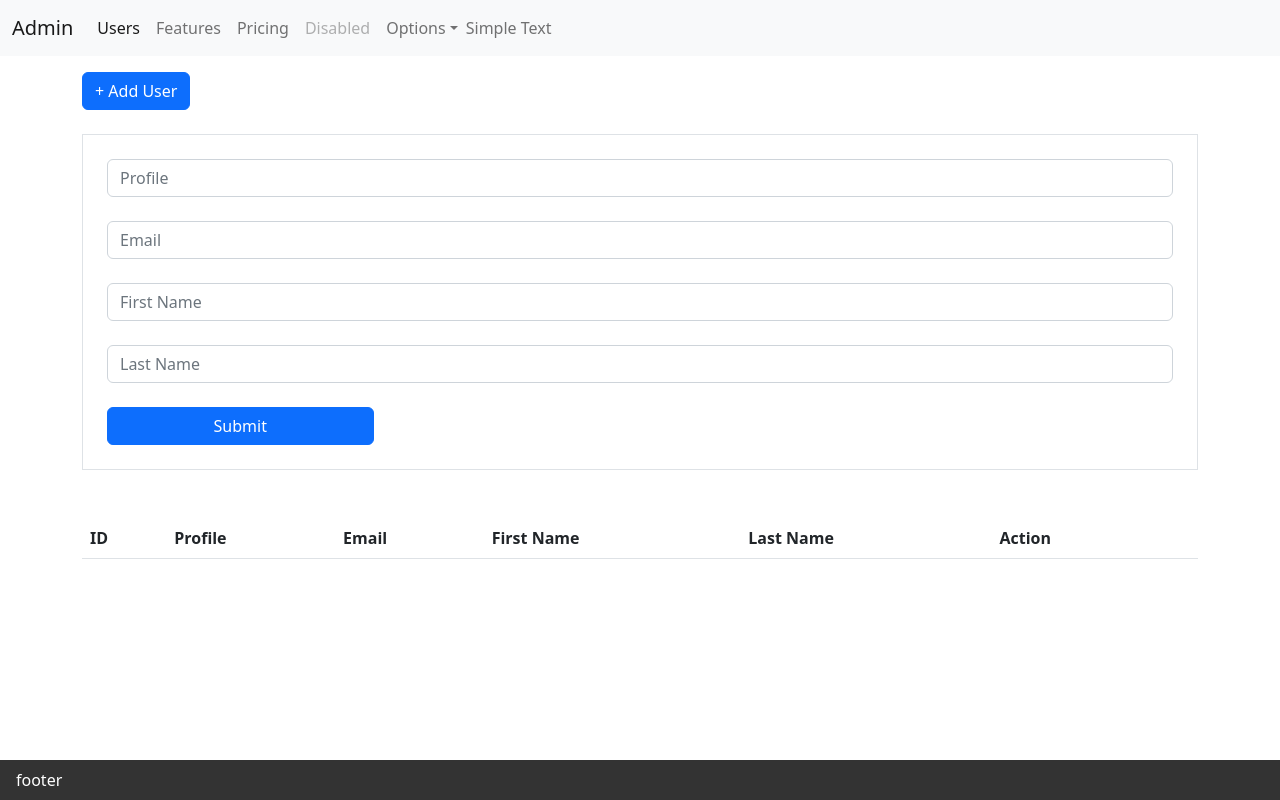
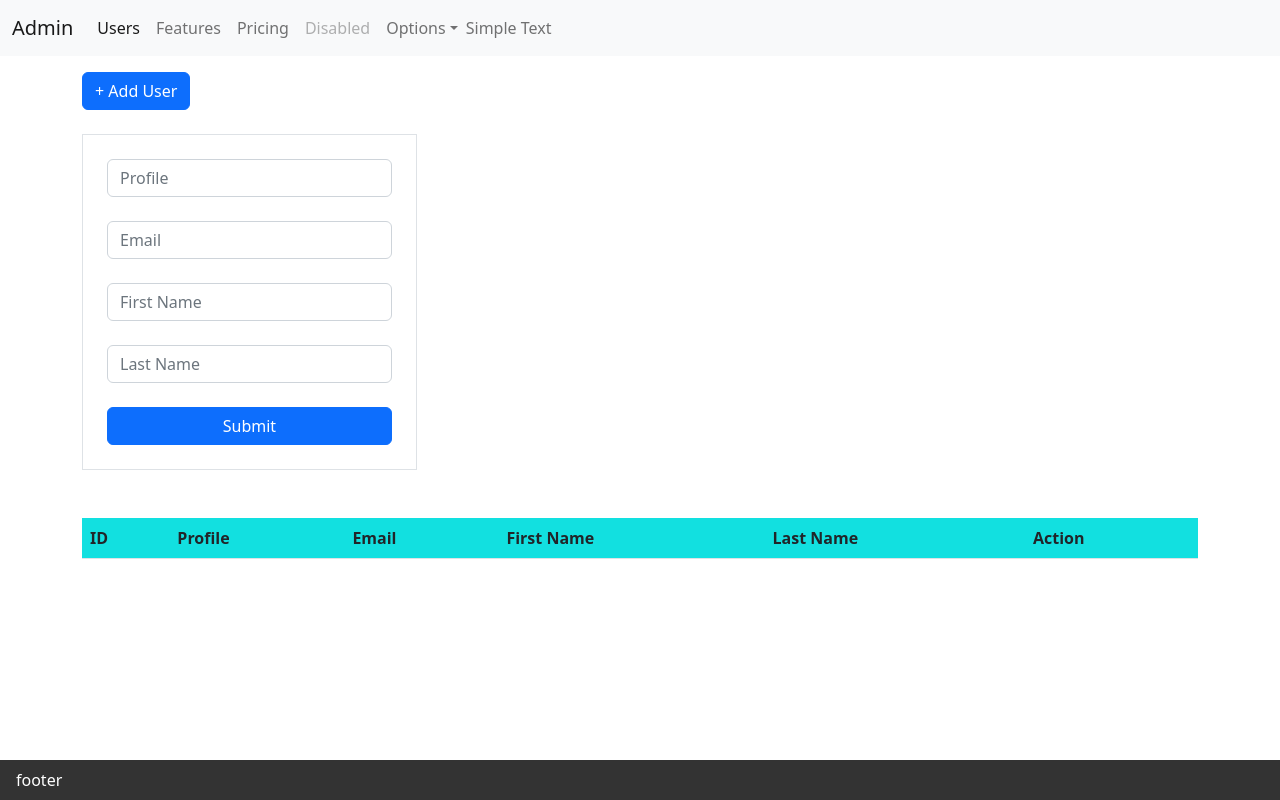
Before and after one commit to lakansantos/lakansantos-coding-interview-Ithinkweb, a React (Create React App) app: page /users in a window 1280 px wide. Both pictures are taken after a click on the button "+ Add User". Built offline with nearby package versions, Linux system fonts and the light colour scheme.

Commit message:
created a userinfo component for table

```diff
--- a/src/styles/main.scss
+++ b/src/styles/main.scss
@@ -1 +1,39 @@
 @import '~bootstrap/dist/css/bootstrap.min.css';
+
+
+.action-icons{
+    font-size: 1.5rem;
+}
+
+.action-icons:hover{
+    cursor: pointer;
+}
+
+tr:nth-child(even){
+    background-color: rgb(241, 241, 241);
+}
+
+
+thead{
+    background-color: rgb(18, 224, 224);
+}
+
+.form-container{
+    width: 30%;
+}
+
+.submit-btn{
+    width: auto;
+}
+
+.table{
+    width: 100%;
+}
+
+
+@media (max-width: 768px){
+    .form-container{
+        width: 80%;
+    }
+
+}
--- a/src/views/users/AddUser.js
+++ b/src/views/users/AddUser.js
@@ -77,7 +77,7 @@ function AddUser ({handleAddUser}) {
 
             // Retrieve existing data from localStorage
             const storedData = localStorage.getItem('formData');
-            // If data already exists, append the new data to it
+            // If data already exists, push the new data to it
             if (storedData) {
                 const parsedData = JSON.parse(storedData);
                 parsedData.push(newFormData);
@@ -99,7 +99,7 @@ function AddUser ({handleAddUser}) {
 
 
     return toggleForm && (
-        <form className='form-container d-flex flex-row justify-content-between align-items-center gap-4 border mt-4 p-4 w-100'
+        <form className='form-container d-flex flex-row justify-content-between align-items-center gap-4 border mt-4 p-4 '
         onSubmit={handleSubmit}>
             <div className='input-field d-flex gap-4 justify-content-between flex-column w-100 needs-validation'>
                 <div className='w-100'>
@@ -128,7 +128,7 @@ function AddUser ({handleAddUser}) {
                     }
                 </div>
 
-                <Button color='primary' className='w-25'>Submit</Button>
+                <Button color='primary' className='submit-btn'>Submit</Button>
             </div>
 
         </form>
--- /dev/null
+++ b/src/views/users/DeleteUser.js
@@ -0,0 +1,10 @@
+import React from "react";
+
+
+const DeleteUser = ({index}) => {
+    console.log(index)
+}
+
+
+
+export default DeleteUser;
--- /dev/null
+++ b/src/views/users/UserInfo.js
@@ -0,0 +1,32 @@
+import {MdOutlineEdit} from 'react-icons/md'
+import {AiFillDelete} from 'react-icons/ai'
+import DeleteUser from './DeleteUser';
+
+const UserInfo = ({index, user}) => {
+    return (
+        <>
+        <tr key={index}>
+            <th scope='row'>{index +1}</th>
+            <td>{user.profile}</td>
+            <td>{user.email}</td>
+            <td>{user.firstName}</td>
+            <td>{user.lastName}</td>
+            <td>
+                <div className="d-flex gap-3">
+                    <MdOutlineEdit className='action-icons' style={{
+                        color: '#3498db',
+                    }}/>
+                    <AiFillDelete className='action-icons' style={{
+                        color: '#e74c3c'
+                    }}
+                    onClick={(e) => DeleteUser({index})}
+                    />
+                </div>
+            </td>
+		</tr>
+        </>
+    )
+}
+
+
+export default UserInfo;
--- a/src/views/users/index.js
+++ b/src/views/users/index.js
@@ -1,8 +1,7 @@
 import React, { useCallback, useEffect, useState } from 'react';
 import {Container, Table, Button} from 'reactstrap';
 import AddUser from './AddUser'
-import {MdOutlineEdit} from 'react-icons/md'
-import {AiFillDelete} from 'react-icons/ai'
+import UserInfo from './UserInfo';
 
 function Index() {
 
@@ -36,7 +35,7 @@ function Index() {
 				<AddUser  handleAddUser={handleAddUser} />
 			}
 
-			<Table className='mt-5'>
+			<Table className='mt-5 table'>
 				<thead>
 					<tr>
 						<th>ID</th>
@@ -45,7 +44,6 @@ function Index() {
 						<th>First Name</th>
 						<th>Last Name</th>
 						<th>Action</th>
-						<th />
 					</tr>
 				</thead>
 
@@ -53,19 +51,7 @@ function Index() {
 				<tbody>
 				{userData.map((user, index) => {
 					return user ?(
-						<tr key={index}>
-							<th scope='row'>{index +1}</th>
-							<td>{user.profile}</td>
-							<td>{user.email}</td>
-							<td>{user.firstName}</td>
-							<td>{user.lastName}</td>
-							<td>
-								<div className="d-flex gap-3">
-									<MdOutlineEdit className='action-icons'/>
-									<AiFillDelete className='action-icons'/>
-								</div>
-							</td>
-						</tr>
+						<UserInfo key={index} user={user} index={index}/>
 					)  : null
 				})}
 
```
